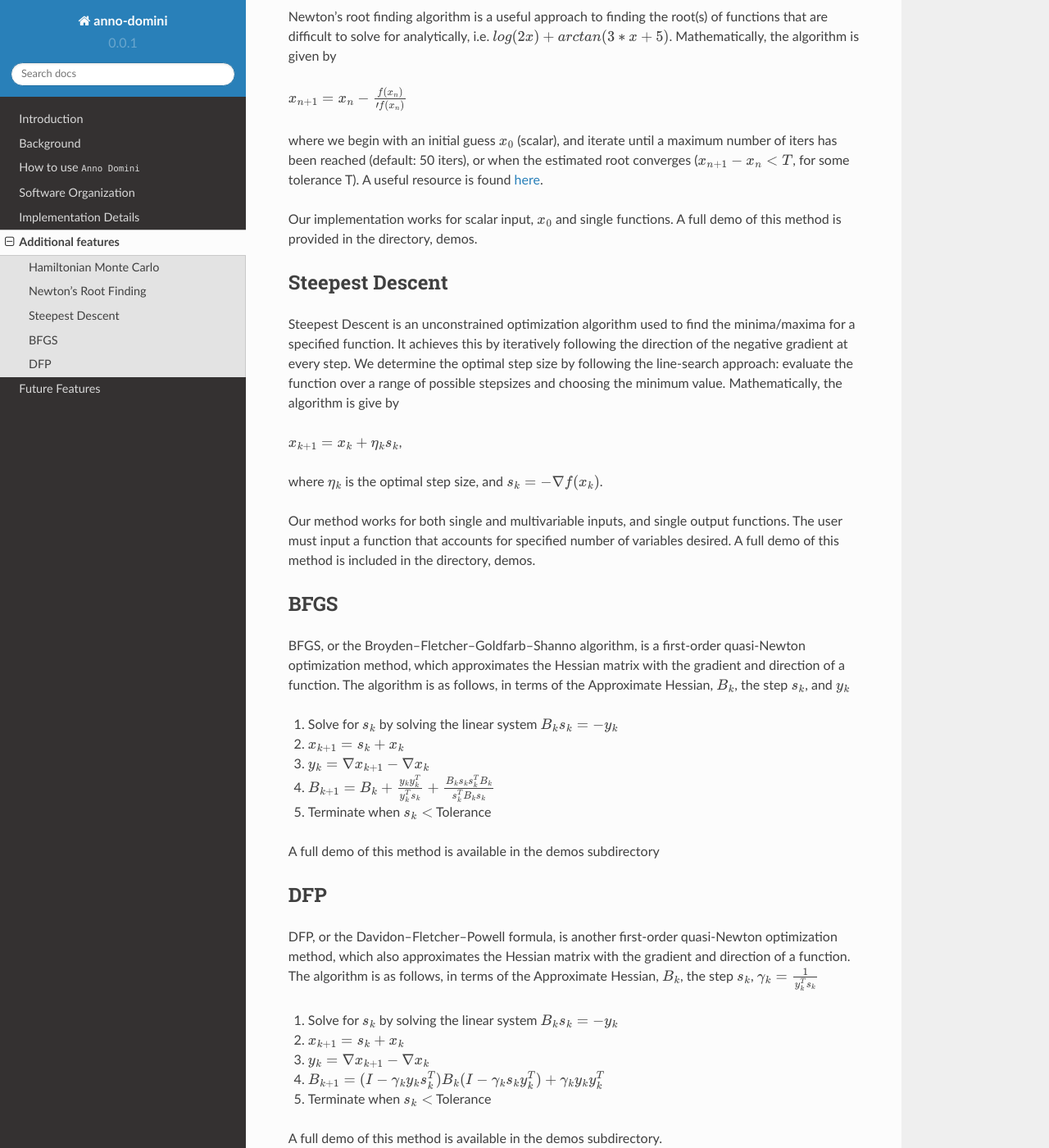
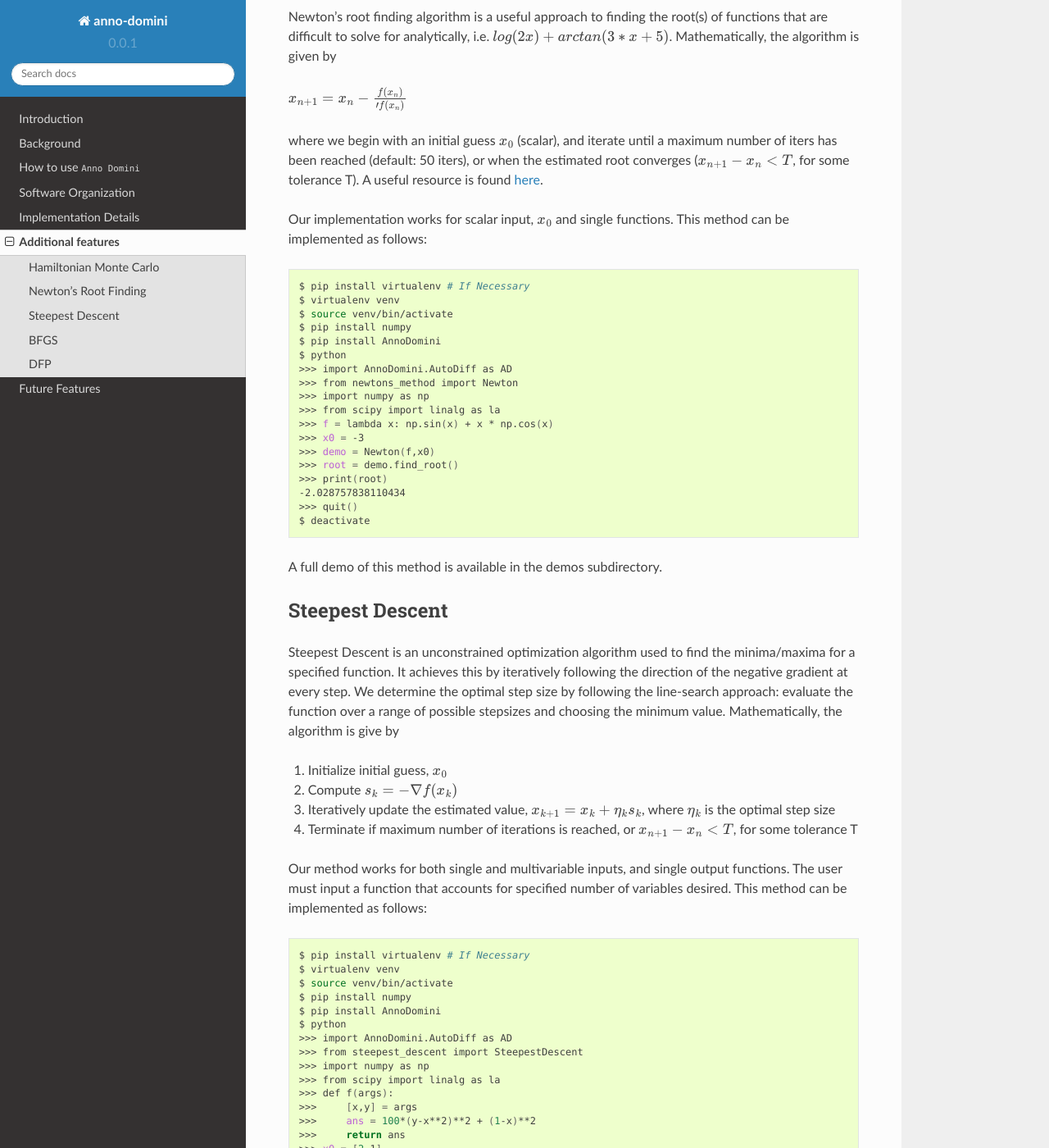
Before and after one commit to anno-domini-207/auto-diff, a Sphinx documentation site: the page built from docs/source/additional_features.rst, in a window 1280 px wide and 1400 px high, scrolled down 575 px. Shown: the whole window at 82% size. Built offline with Sphinx 7.4.7 and the Read the Docs theme 2.0.0, drawn with Linux system fonts in a browser that asks for light colours; some of the changed text lies outside the part shown.

Commit message:
updated additional features with implementation examples, and deleted duplicate matplotlib import in demos

```diff
--- a/docs/source/additional_features.rst
+++ b/docs/source/additional_features.rst
@@ -27,7 +27,30 @@ Mathematically, the algorithm is given by
 where we begin with an initial guess :math:`x_0` (scalar), and iterate until a maximum number of iters has been reached (default: 50 iters), or when the estimated root converges (:math:`x_{n+1} - x_n < T`, for some tolerance T).
 A useful resource is found `here <http://tutorial.math.lamar.edu/Classes/CalcI/NewtonsMethod.aspx>`_.
 
-Our implementation works for scalar input, :math:`x_0` and single functions. A full demo of this method is provided in the directory, demos.
+Our implementation works for scalar input, :math:`x_0` and single functions. This method can be implemented as follows:
+
+.. code-block:: bash
+
+    $ pip install virtualenv # If Necessary
+    $ virtualenv venv
+    $ source venv/bin/activate
+    $ pip install numpy
+    $ pip install AnnoDomini
+    $ python
+    >>> import AnnoDomini.AutoDiff as AD
+    >>> from newtons_method import Newton
+    >>> import numpy as np
+    >>> from scipy import linalg as la
+    >>> f = lambda x: np.sin(x) + x * np.cos(x)
+    >>> x0 = -3
+    >>> demo = Newton(f,x0)
+    >>> root = demo.find_root()
+    >>> print(root)
+    -2.028757838110434
+    >>> quit()
+    $ deactivate
+
+A full demo of this method is available in the demos subdirectory.
 
 
 Steepest Descent
@@ -36,11 +59,38 @@ Steepest Descent
 Steepest Descent is an unconstrained optimization algorithm used to find the minima/maxima for a specified function. It achieves this by iteratively following the direction of the negative gradient at every step. We determine the optimal step size by following the line-search approach: evaluate the function over a range of possible stepsizes and choosing the minimum value.
 Mathematically, the algorithm is give by
 
-:math:`x_{k+1} = x_k + \eta_k s_k`,
+1. Initialize initial guess, :math:`x_0`
+2. Compute :math:`s_k = -\nabla f(x_k)`
+3. Iteratively update the estimated value, :math:`x_{k+1} = x_k + \eta_k s_k`, where :math:`\eta_k` is the optimal step size
+4. Terminate if maximum number of iterations is reached, or :math:`x_{n+1} - x_n < T`, for some tolerance T
 
-where :math:`\eta_k` is the optimal step size, and :math:`s_k = -\nabla f(x_k)`.
+Our method works for both single and multivariable inputs, and single output functions. The user must input a function that accounts for specified number of variables desired. This method can be implemented as follows:
 
-Our method works for both single and multivariable inputs, and single output functions. The user must input a function that accounts for specified number of variables desired. A full demo of this method is included in the directory, demos.
+.. code-block:: bash
+
+    $ pip install virtualenv # If Necessary
+    $ virtualenv venv
+    $ source venv/bin/activate
+    $ pip install numpy
+    $ pip install AnnoDomini
+    $ python
+    >>> import AnnoDomini.AutoDiff as AD
+    >>> from steepest_descent import SteepestDescent
+    >>> import numpy as np
+    >>> from scipy import linalg as la
+    >>> def f(args):
+    >>>     [x,y] = args
+    >>>     ans = 100*(y-x**2)**2 + (1-x)**2
+    >>>     return ans
+    >>> x0 = [2,1]
+    >>> sd = SteepestDescent(f, x0)
+    >>> root = sd.find_root()
+    >>> print(root)
+    [1. 1.]
+    >>> quit()
+    $ deactivate
+
+A full demo of this method is available in the demos subdirectory.
 
 
 BFGS
@@ -55,7 +105,34 @@ The algorithm is as follows, in terms of the Approximate Hessian, :math:`B_k`, t
 4. :math:`B_{k+1} =  B_k + \frac{y_k y_k^T}{y_k^T s_k} + \frac{B_k s_k s_k^T B_k}{s_k^T B_k s_k}`
 5. Terminate when :math:`s_k <` Tolerance
 
-A full demo of this method is available in the demos subdirectory
+This method can be implemented as follows:
+
+.. code-block:: bash
+
+    $ pip install virtualenv # If Necessary
+    $ virtualenv venv
+    $ source venv/bin/activate
+    $ pip install numpy
+    $ pip install AnnoDomini
+    $ python
+    >>> import AnnoDomini.AutoDiff as AD
+    >>> from BFGS import BFGS
+    >>> import numpy as np
+    >>> from scipy import linalg as la
+    >>> def f(args):
+    >>>     [x,y] = args
+    >>>     ans = 100*(y-x**2)**2 + (1-x)**2
+    >>>     return ans
+    >>> x0 = [2,1]
+    >>> sd = BFGS(f, x0)
+    >>> root = sd.find_root()
+    >>> print(root)
+    [1. 1.]
+    >>> quit()
+    $ deactivate
+
+
+A full demo of this method is available in the demos subdirectory.
 
 
 DFP
@@ -70,6 +147,32 @@ The algorithm is as follows, in terms of the Approximate Hessian, :math:`B_k`, t
 4. :math:`B_{k+1} =  (I - \gamma_k y_k s_k^T)B_k(I - \gamma_k s_k y_k^T) + \gamma_k y_k y_k^T`
 5. Terminate when :math:`s_k <` Tolerance
 
+This method can be implemented as follows:
+
+.. code-block:: bash
+
+    $ pip install virtualenv # If Necessary
+    $ virtualenv venv
+    $ source venv/bin/activate
+    $ pip install numpy
+    $ pip install AnnoDomini
+    $ python
+    >>> import AnnoDomini.AutoDiff as AD
+    >>> from BFGS import BFGS
+    >>> import numpy as np
+    >>> from scipy import linalg as la
+    >>> def f(args):
+    >>>     [x,y] = args
+    >>>     return np.e**(x+1) + np.e**(-y+1) + (x-y)**2
+    >>> x0 = [2,0]
+    >>> sd = DFP(f, x0)
+    >>> root = sd.find_root()
+    >>> print(root)
+    [-0.43837842  0.43837842]
+    >>> quit()
+    $ deactivate
+
+
 A full demo of this method is available in the demos subdirectory.
 
 **Note:**  DFP is empirically significantly less performant than BFPS. For instance, it may take up to 1 million iterations to converge on the Rosenbrock function.
```
Also changed, not shown: 2 other files.
